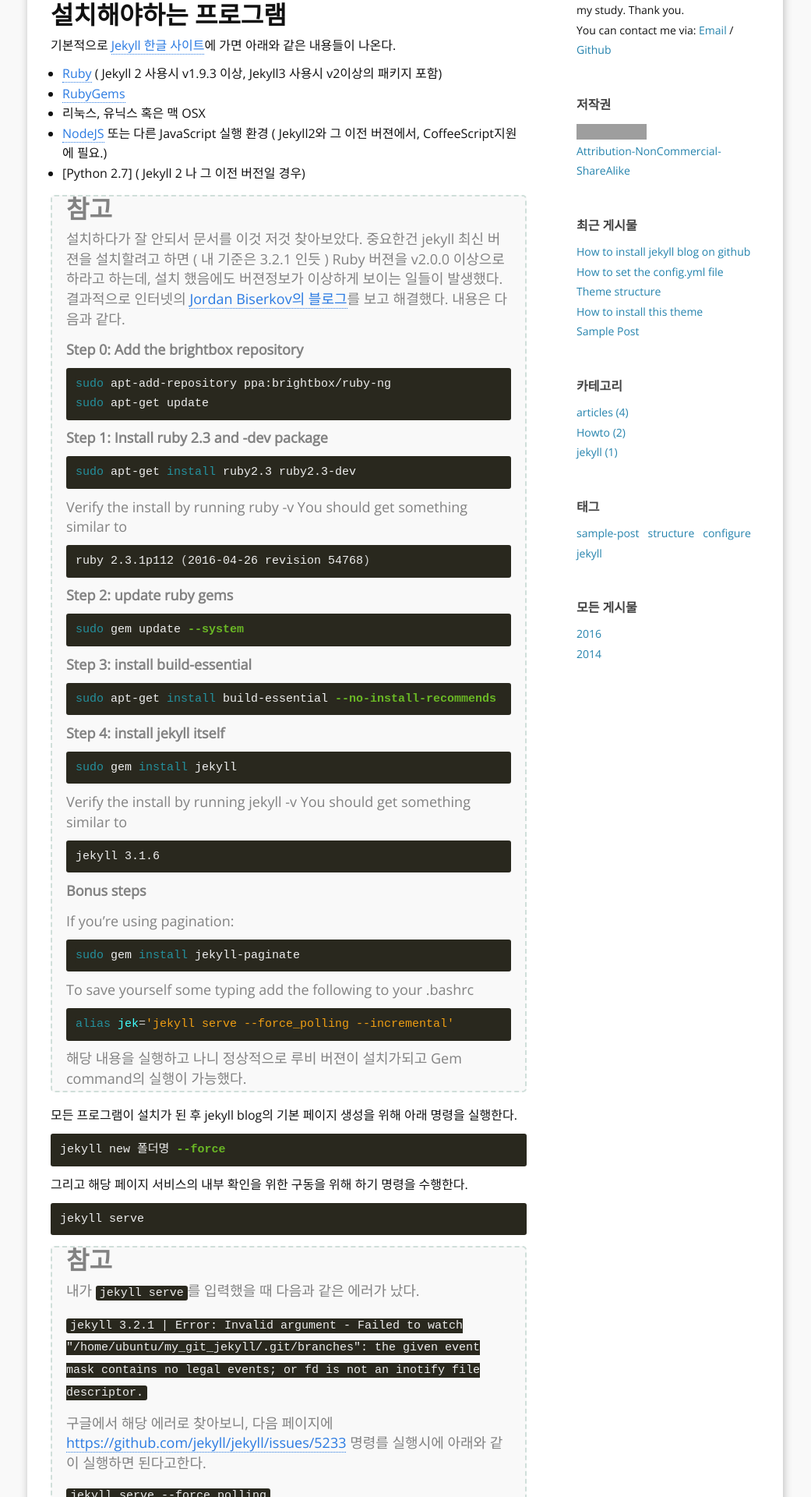
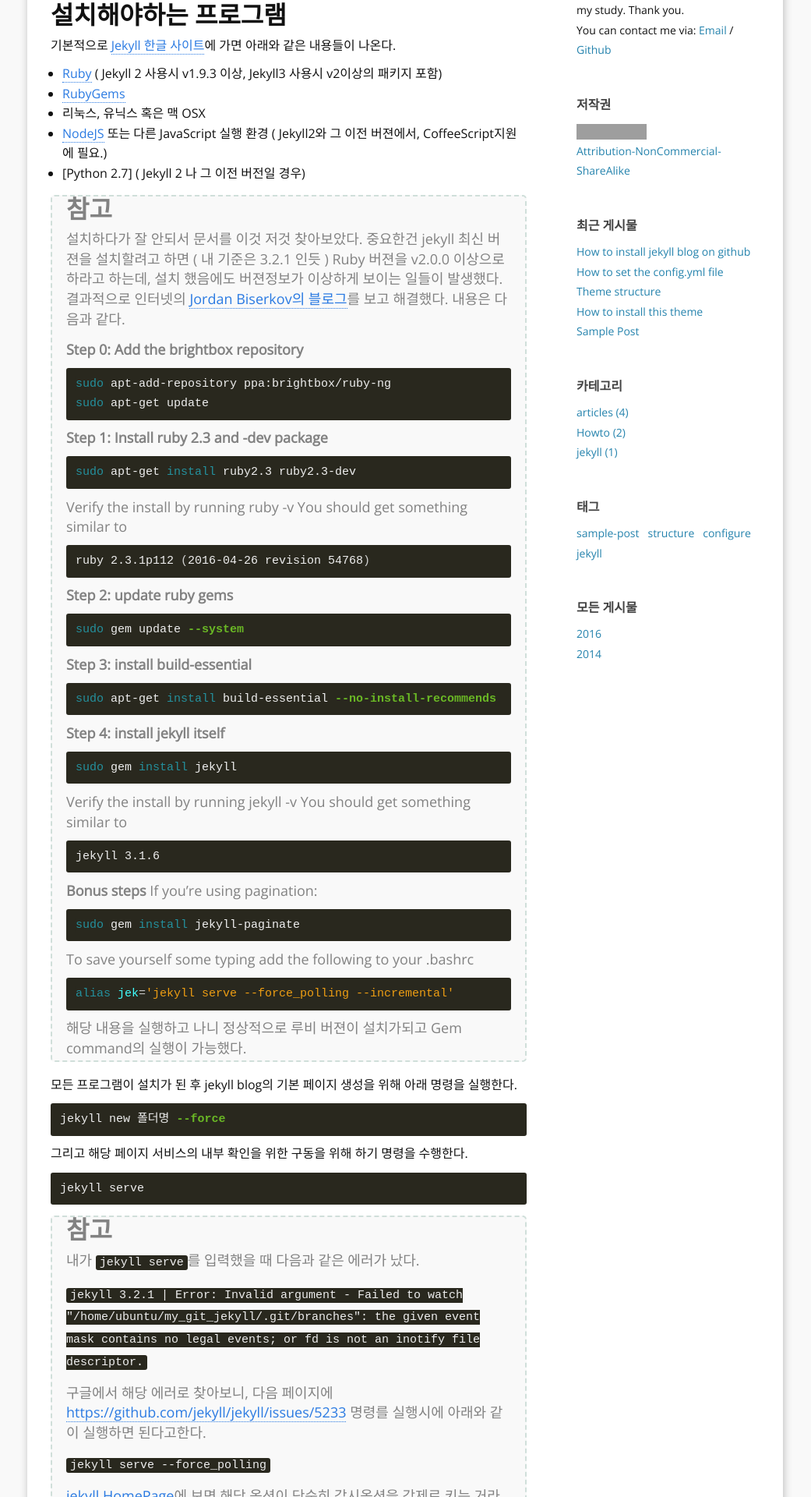
Before and after one commit to crispar/crispar.github.io, a Jekyll site: the page built from _posts/2016-09-14-how-to-install-jekyll-in-github.md, in a window 1280 px wide. Shown: the part 447-2367 px from the top of the page at 78% size, without its empty margins (120-1161 px from the left). Built offline with Jekyll 4.4.1, drawn with Linux system fonts in a browser that asks for light colours; comment, search, counter and statistics services are not loaded; grey boxes are pictures that could not be loaded.

````diff
--- a/_posts/2016-09-14-how-to-install-jekyll-in-github.md
+++ b/_posts/2016-09-14-how-to-install-jekyll-in-github.md
@@ -24,53 +24,63 @@ GITHUB에 Jekyll 블로그 사이트를 개설 했다. 먼가 하고 싶은 것
 > 설치하다가 잘 안되서 문서를 이것 저것 찾아보았다. 중요한건 jekyll 최신 버젼을 설치할려고 하면 ( 내 기준은 3.2.1 인듯 ) Ruby 버젼을 v2.0.0 이상으로 하라고 하는데, 설치 했음에도 버젼정보가 이상하게 보이는 일들이 발생했다. 결과적으로 인터넷의 [Jordan Biserkov의 블로그](http://biserkov.com/blog/2016/06/04/Steps-to-install-Jekyll-on-Ubuntu-on-Windows/)를 보고 해결했다. 내용은 다음과 같다.
 >
 >**Step 0: Add the brightbox repository**
+>
 ```bash
 >sudo apt-add-repository ppa:brightbox/ruby-ng
 >sudo apt-get update
 ```
 >**Step 1: Install ruby 2.3 and -dev package**
+>
 ```bash
 >sudo apt-get install ruby2.3 ruby2.3-dev
 ```
 >Verify the install by running ruby -v
 >You should get something similar to
+>
 ```bash
 >ruby 2.3.1p112 (2016-04-26 revision 54768)
 ```
 >**Step 2: update ruby gems**
+>
 ```bash
 >sudo gem update --system
 ```
 >**Step 3: install build-essential**
+>
 ```bash
 >sudo apt-get install build-essential --no-install-recommends
 ```
 >**Step 4: install jekyll itself**
+>
 ```bash
 >sudo gem install jekyll
 ```
 >Verify the install by running jekyll -v
 >You should get something similar to
+>
 ```bash
 >jekyll 3.1.6
 ```
 >**Bonus steps**
+>If you’re using pagination:
 >
->If you’re using pagination:
 ```bash
 >sudo gem install jekyll-paginate
 ```
 >To save yourself some typing add the following to your .bashrc
+>
 ```bash
 alias jek='jekyll serve --force_polling --incremental'
 ```
 > 해당 내용을 실행하고 나니 정상적으로 루비 버젼이 설치가되고 Gem command의 실행이 가능했다.
 
 모든 프로그램이 설치가 된 후 jekyll blog의 기본 페이지 생성을 위해 아래 명령을 실행한다.
+
 ```bash
 jekyll new 폴더명 --force
 ```
 그리고 해당 페이지 서비스의 내부 확인을 위한 구동을 위해 하기 명령을 수행한다.
+
 ```bash
 jekyll serve
 ```
@@ -79,7 +89,8 @@ jekyll serve
 >
 >`jekyll 3.2.1 | Error:  Invalid argument - Failed to watch "/home/ubuntu/my_git_jekyll/.git/branches": the given event mask contains no legal events; or fd is not an inotify file descriptor.`
 >
->구글에서 해당 에러로 찾아보니, 다음 페이지에 [https://github.com/jekyll/jekyll/issues/5233](https://github.com/jekyll/jekyll/issues/5233) 명령를 실행시에 아래와 같이 실행하면 된다고한다.
+>구글에서 해당 에러로 찾아보니, 다음 페이지에
+[https://github.com/jekyll/jekyll/issues/5233](https://github.com/jekyll/jekyll/issues/5233) 명령를 실행시에 아래와 같이 실행하면 된다고한다.
 >
 >`jekyll serve --force_polling`
 >
@@ -90,6 +101,7 @@ jekyll serve
 `http://localhost:4000`
 
 해당 동작이 마무리 되면, github에 해당 코드를 올려야한다. 설정된 파일들이 생성된 폴더에서
+
 ```bash
 git init
 git remote add <repository name> <repository url>
````
